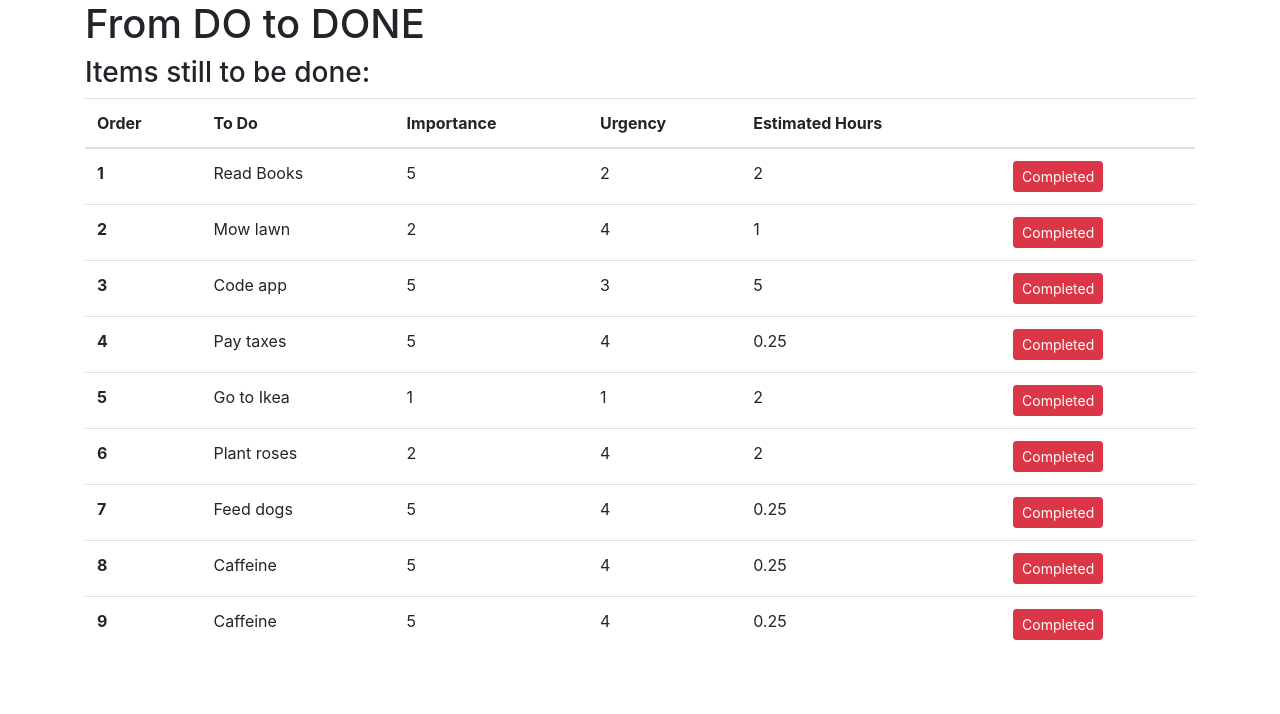
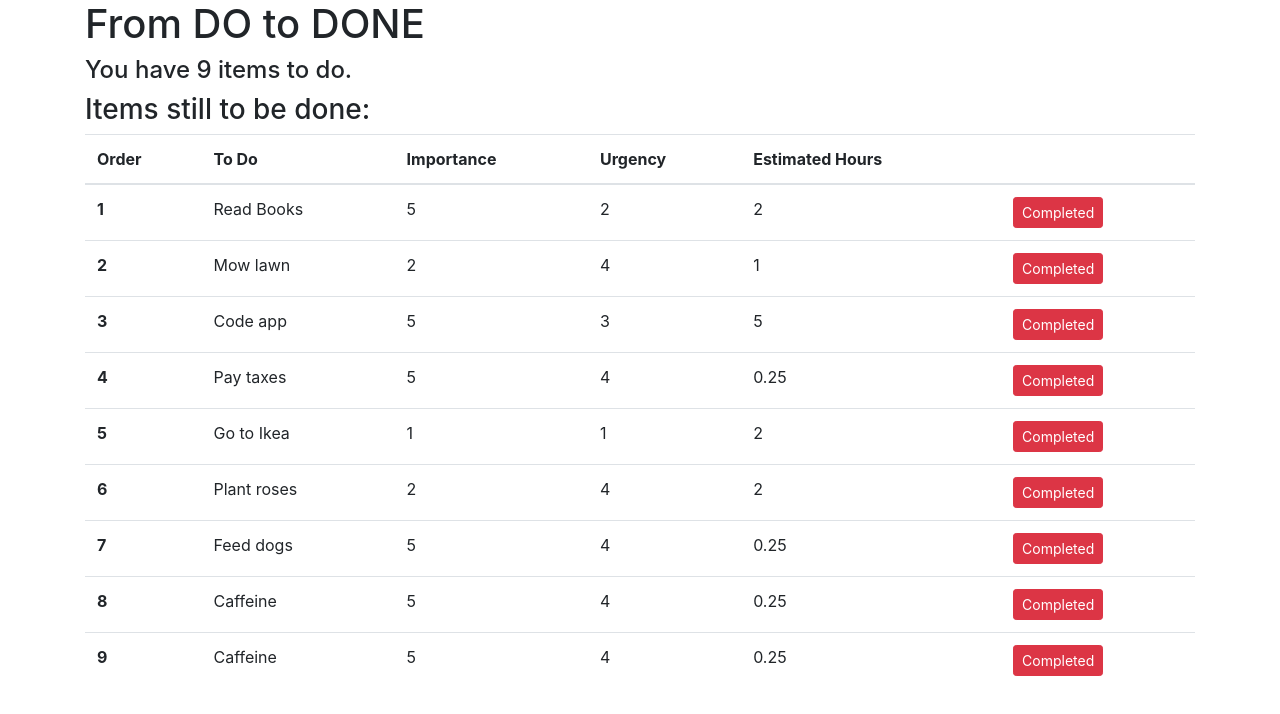
Before and after one commit to TimBiden/todo-react, a React (Create React App) app: page / in a window 1280 px wide. Shown: the top 714 px of the page. Built offline with nearby package versions, Linux system fonts and the light colour scheme.

Commit message:
Show message when todo list empty.

```diff
--- a/src/components/toDoList.jsx
+++ b/src/components/toDoList.jsx
@@ -14,7 +14,10 @@ class ToDos extends Component {
     };
 
     render() {
+        if (this.state.toDos.length === 0) return <h4>Congrats! You've completed your entire To Do list!</h4>;
+
         return (<div>
+            <h4>You have {this.state.toDos.length} items to do.</h4>
             <h3>Items still to be done:</h3>
             <table className="table">
                 <thead>
```
